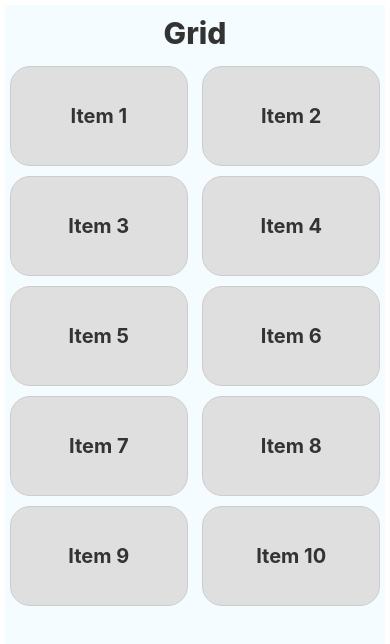
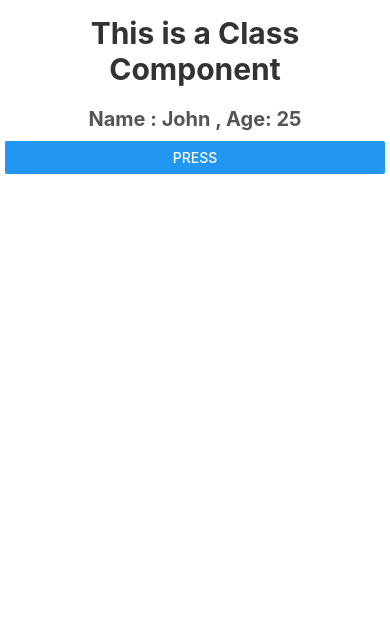
Before and after one commit to R-e-h-a-n-N-a-s-e-e-r/leaning-React-Native, a React Native app: screen / in a window 390 px wide. Shown: the top 644 px of the page. Built offline with nearby package versions, Linux system fonts and the light colour scheme.

Commit message:
Class Components

```diff
--- a/App.tsx
+++ b/App.tsx
@@ -1,6 +1,7 @@
 import { Button, StyleSheet, Text, View } from 'react-native';
 import React from 'react';
-import Grid from './src/Components/Grid';
+import { ClassComponent } from './src/Components/ClassComponent';
+// import Grid from './src/Components/Grid';
 // import First from './src/Components/First';
 // import UseState from './src/Components/UseState';
 // import Props from './src/Components/Props';
@@ -13,7 +14,7 @@ import Grid from './src/Components/Grid';
 
 const App = () => {
   return (
-    <View style={{flex: 1,padding: 5}}>
+    <View style={{ flex: 1, padding: 5 }}>
       {/* <First />
       <UseState />
       <Props />
@@ -21,7 +22,8 @@ const App = () => {
       <Styling />
       <FlatListScreen />
       <SectionListScreen /> */}
-      <Grid />
+      {/* <Grid /> */}
+      <ClassComponent />
     </View>
   );
 };
--- /dev/null
+++ b/src/Components/ClassComponent.tsx
@@ -0,0 +1,25 @@
+import React, { Component } from 'react';
+import { Text, View } from 'react-native';
+import { SecondClassComponent } from './SecondClassComponent';
+
+export class ClassComponent extends Component {
+  render(): React.ReactNode {
+    const Age = 25;
+    return (
+      <View>
+        <Text
+          style={{
+            fontSize: 30,
+            textAlign: 'center',
+            margin: 10,
+            fontWeight: 'bold',
+            color: '#333',
+          }}
+        >
+          This is a Class Component
+        </Text>
+        <SecondClassComponent Age={Age} />
+      </View>
+    );
+  }
+}
--- /dev/null
+++ b/src/Components/SecondClassComponent.tsx
@@ -0,0 +1,42 @@
+import { Button, Text, View } from "react-native";
+import React, { Component } from "react";
+
+type State = {
+  Name: string;
+};
+
+interface Props {
+  Age: number;
+}
+
+export class SecondClassComponent extends Component<Props, State> {
+  constructor(props: Props) {
+    super(props);
+    this.state = {
+      Name: 'John',
+    };
+  }
+  UpdateName = () => {
+    this.setState({
+      Name: 'Doe',
+    });
+  };
+  render(): React.ReactNode {
+    return (
+      <View>
+        <Text
+          style={{
+            fontSize: 20,
+            textAlign: "center",
+            margin: 10,
+            fontWeight: "bold",
+            color: "#555",
+          }}
+        >
+          Name : {this.state.Name} , Age: {this.props.Age}
+        </Text>
+        <Button title="Press" onPress={this.UpdateName} />
+      </View>
+    );
+  }
+}
```
